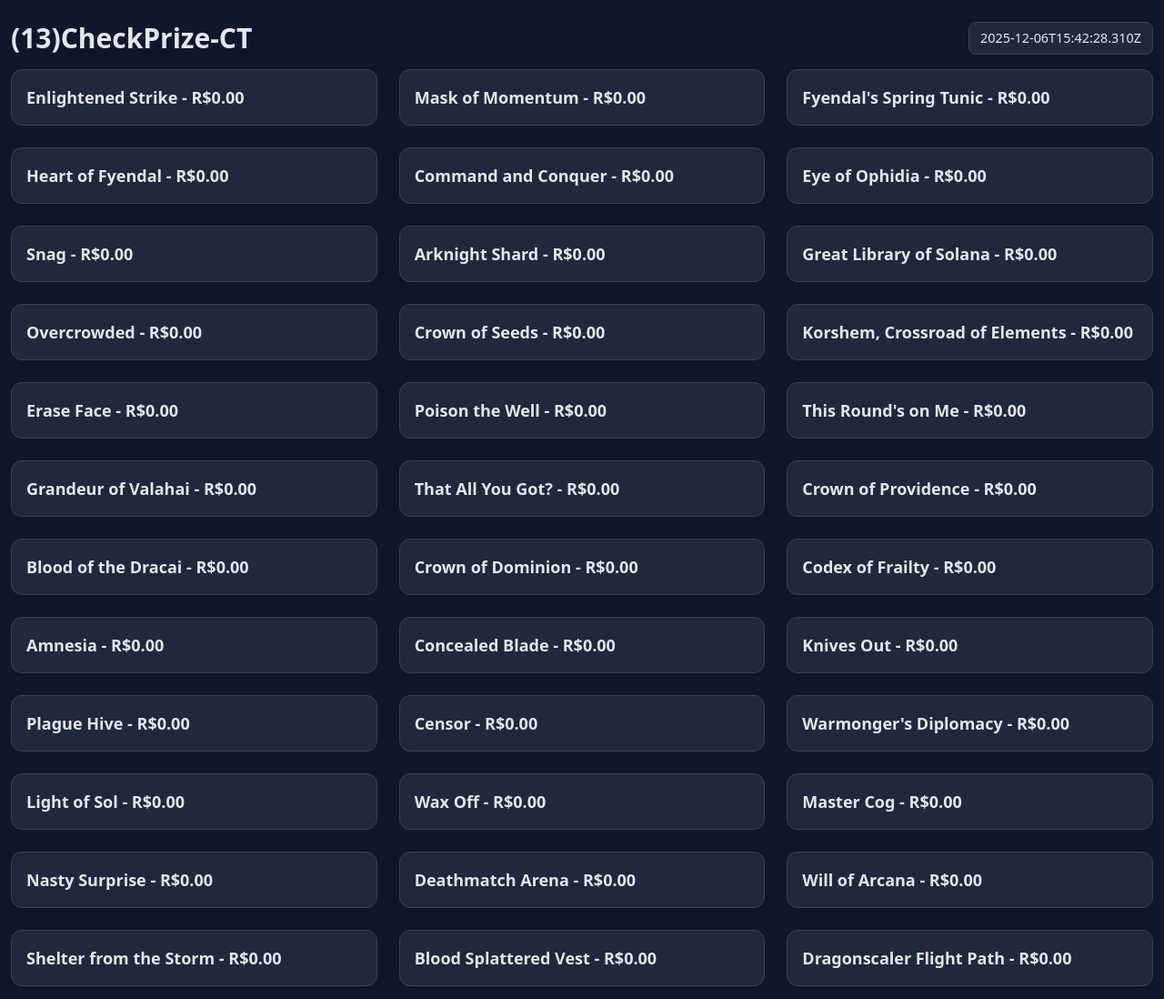
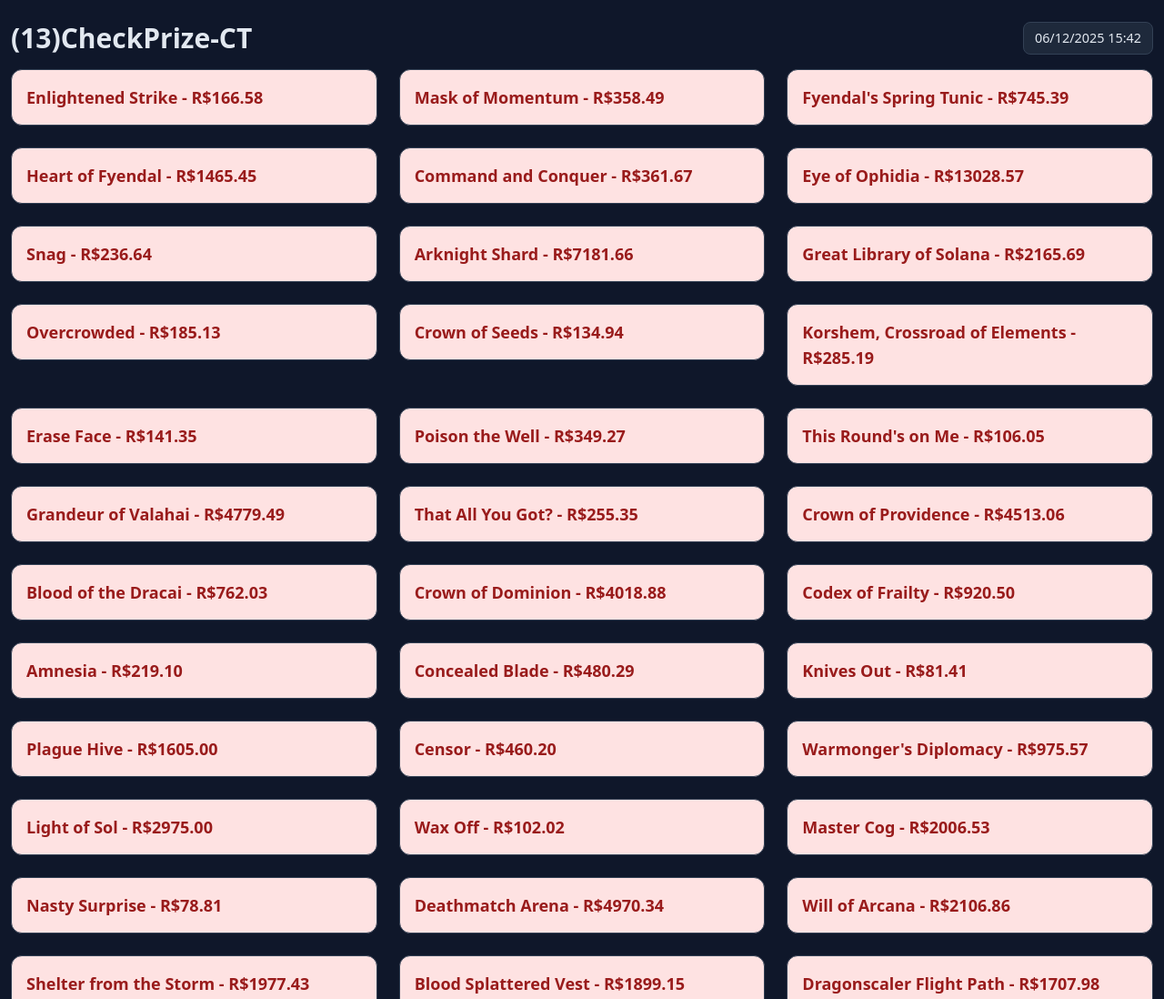
Before and after one commit to robertzimmi/13checkprizeCT, a website: page docs/index.html in a window 1280 px wide. Shown: the top 1098 px of the page at 91% size. Drawn offline with nearby package versions, Linux system fonts and the light colour scheme.

Commit message:
Update index.html

```diff
--- a/docs/index.html
+++ b/docs/index.html
@@ -17,29 +17,23 @@
     }
 
     .card-bg {
-      background: #1e293b;
       border: 1px solid #334155;
       padding: 16px;
       border-radius: 12px;
       cursor: pointer;
+      transition: background 0.3s;
     }
 
     .price-badge {
-      background: #ef4444;
+      background: #1e293b;
       color: #fff;
       padding: 4px 10px;
-      border-radius: 6px;
+      border-radius: 50%;
       font-weight: bold;
       margin-left: 6px;
-    }
-
-    .price-current {
-      background: #10b981;
-      color: #fff;
-      padding: 4px 10px;
-      border-radius: 6px;
-      font-weight: bold;
-      margin-right: 6px;
+      display: inline-block;
+      min-width: 24px;
+      text-align: center;
     }
 
     .card-row {
@@ -89,28 +83,31 @@
   </div>
 
   <script>
+function formatBRDate(isoStr) {
+  const d = new Date(isoStr);
+  const day = String(d.getDate()).padStart(2,'0');
+  const month = String(d.getMonth()+1).padStart(2,'0');
+  const year = d.getFullYear();
+  const hours = String(d.getHours()).padStart(2,'0');
+  const minutes = String(d.getMinutes()).padStart(2,'0');
+  return `${day}/${month}/${year} ${hours}:${minutes}`;
+}
+
 async function loadData() {
   const container = document.getElementById("cardsContainer");
-  container.innerHTML = ""; // limpa antes
+  container.innerHTML = "";
 
   try {
     const res = await fetch("cards.json");
-
-    if (!res.ok) {
-      throw new Error(`Erro ao carregar o arquivo: ${res.status}`);
-    }
-
+    if (!res.ok) throw new Error(`Erro ao carregar o arquivo: ${res.status}`);
     const data = await res.json();
 
-    if (!data || !data.cards || !Array.isArray(data.cards)) {
-      container.innerHTML = `<p class="text-center w-100">Arquivo cards.json inválido ou vazio.</p>`;
-      return;
-    }
+    // Data formatada
+    document.getElementById("datetimeBox").innerText = data.datetime_utc_minus3
+      ? formatBRDate(data.datetime_utc_minus3)
+      : "N/A";
 
-    document.getElementById("datetimeBox").innerText = data.datetime_utc_minus3 || "N/A";
-
-    const cards = data.cards;
-
+    const cards = data.cards || [];
     if (!cards.length) {
       container.innerHTML = `<p class="text-center w-100">Nenhum card encontrado.</p>`;
       return;
@@ -119,42 +116,29 @@ async function loadData() {
     cards.forEach((card, index) => {
       const cardId = `records-${index}`;
 
-      // Converte preços para número em R$
-      const recordPrices = (card.records || []).map(r => {
-        let priceStr = r.price || "";
-        let currency = priceStr.startsWith("R$") ? "R$" : priceStr.startsWith("€") ? "€" : "$";
-        let value = parseFloat(priceStr.replace(/[R\$€]/g, "").replace(",", "."));
-        if (isNaN(value)) return null;
+      // Calcular minPrice
+      const recordPrices = (card.records || []).map(r => parseFloat(r.price_brl)).filter(v=>!isNaN(v));
+      const minPrice = recordPrices.length ? Math.min(...recordPrices) : 0;
 
-        // Conversão para R$
-        if (currency === "$") value *= 5; // dólar -> real (exemplo)
-        if (currency === "€") value *= 5.5; // euro -> real (exemplo)
-        return value;
-      }).filter(v => v !== null);
-
-      const minPrice = recordPrices.length
-        ? Math.min(...recordPrices).toFixed(2)
-        : "0.00";
+      // Fundo do card baseado no preço mínimo
+      const cardBgColor = minPrice < card.price_target_brl ? "#d1fae5" : "#fee2e2"; // verde claro ou vermelho claro
+      const cardTextColor = minPrice < card.price_target_brl ? "#065f46" : "#991b1b";
 
       const html = `
         <div class="col-12 col-md-6 col-lg-4">
-          <div class="card-bg" onclick="toggleRecords('${cardId}')">
+          <div class="card-bg" onclick="toggleRecords('${cardId}')" style="background:${cardBgColor}; color:${cardTextColor}">
             <div class="card-row">
-              <span class="font-bold text-lg">${card.name} - R$${minPrice}</span>
+              <span class="font-bold text-lg">${card.name} - R$${minPrice.toFixed(2)}</span>
               <div id="${cardId}" class="records-container">
                 ${(card.records || []).length
                   ? card.records.map(r => {
-                      // converte para R$ e mostra QTD
-                      let priceStr = r.price || "";
-                      let currency = priceStr.startsWith("R$") ? "R$" : priceStr.startsWith("€") ? "€" : "$";
-                      let value = parseFloat(priceStr.replace(/[R\$€]/g, "").replace(",", "."));
-                      if (isNaN(value)) return `<div class="text-sm opacity-75">Preço inválido</div>`;
-                      if (currency === "$") value *= 5;
-                      if (currency === "€") value *= 5.5;
+                      const price = parseFloat(r.price_brl);
+                      const color = price < card.price_target_brl ? "#d1fae5" : "#fee2e2";
+                      const textColor = price < card.price_target_brl ? "#065f46" : "#991b1b";
                       return `
-                        <div>
-                          <span class="text-sm opacity-75">${r.expansion}</span>:
-                          <span class="price-current">R$${value.toFixed(2)}</span> QTD: <span class="price-badge">${r.quantity}</span>
+                        <div style="display:flex; justify-content:space-between; align-items:center; background:${color}; color:${textColor}; padding:4px 8px; border-radius:6px; margin-bottom:2px">
+                          <span>${r.expansion} - R$${price.toFixed(2)}</span>
+                          <span class="price-badge">${r.quantity}</span>
                         </div>
                       `;
                     }).join("")
@@ -180,9 +164,7 @@ function toggleRecords(id) {
 }
 
 loadData();
-</script>
-
-
+  </script>
 
 </body>
 </html>
```
